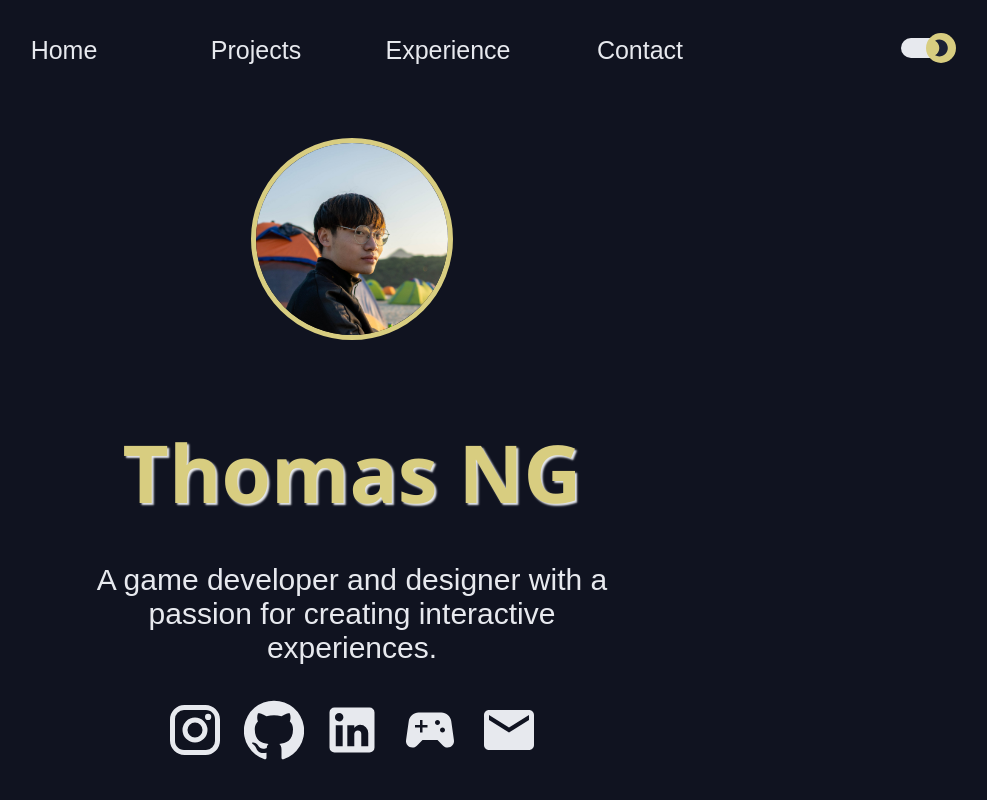
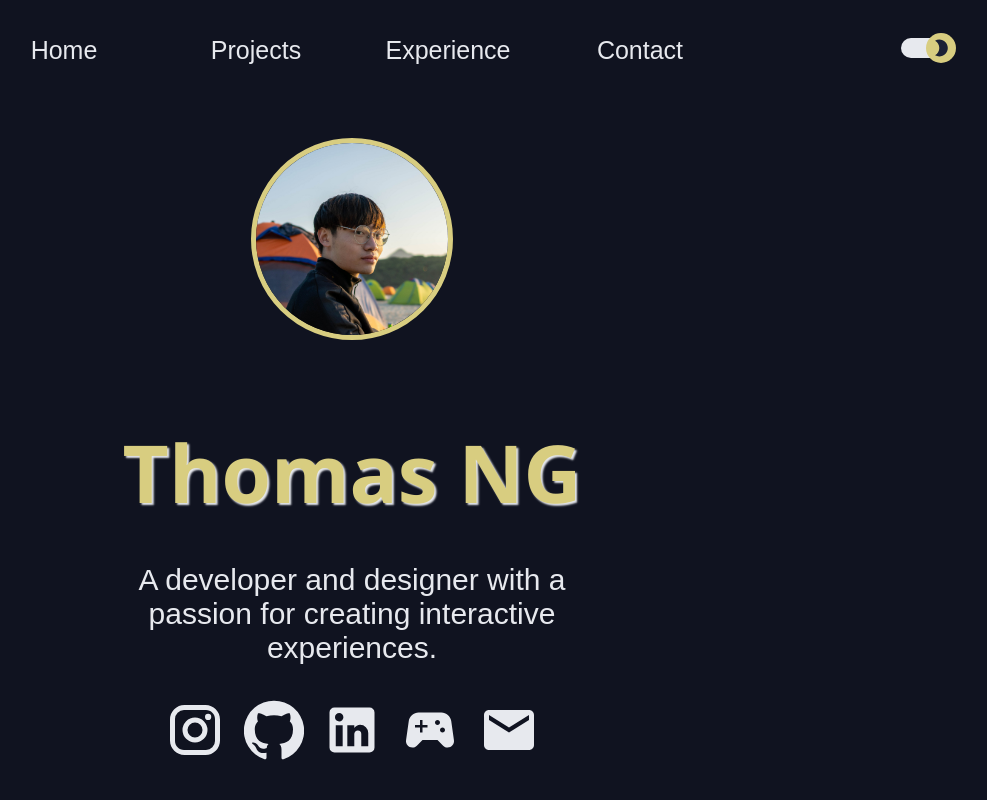
Before and after one commit to hkdjyu/hkdjyu.github.io, a React (Create React App) app: page / in a window 1280 px wide. Shown: the top 800 px of the page, without its empty margins (288-1275 px from the left). Built offline with nearby package versions, Linux system fonts and the light colour scheme.

Commit message:
update 20250113L1210

```diff
--- a/src/Pages/Home.js
+++ b/src/Pages/Home.js
@@ -26,7 +26,7 @@ function Home() {
         <h2> Thomas NG </h2>
         <div className="prompt">
           <p>
-            A game developer and designer with a passion for creating interactive experiences.
+            A developer and designer with a passion for creating interactive experiences.
           </p>
           <Link href="https://www.instagram.com/thomas_ng_/" target="_blank" rel="noopener noreferrer"> <InstagramIcon /> </Link>
           <Link href="https://github.com/hkdjyu" target="_blank" rel="noopener noreferrer"> <GitHubIcon /> </Link>
```
Also changed, not shown: 1 other file (tests, documents, lock files or other folders).
